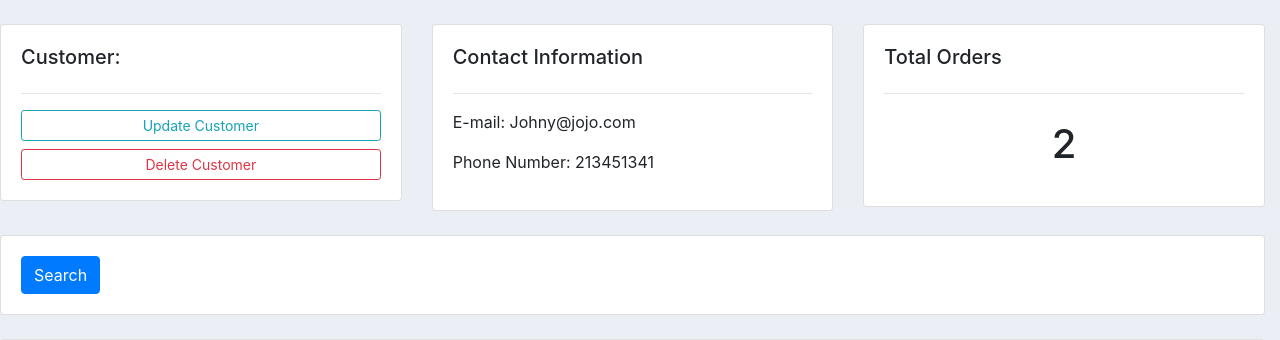
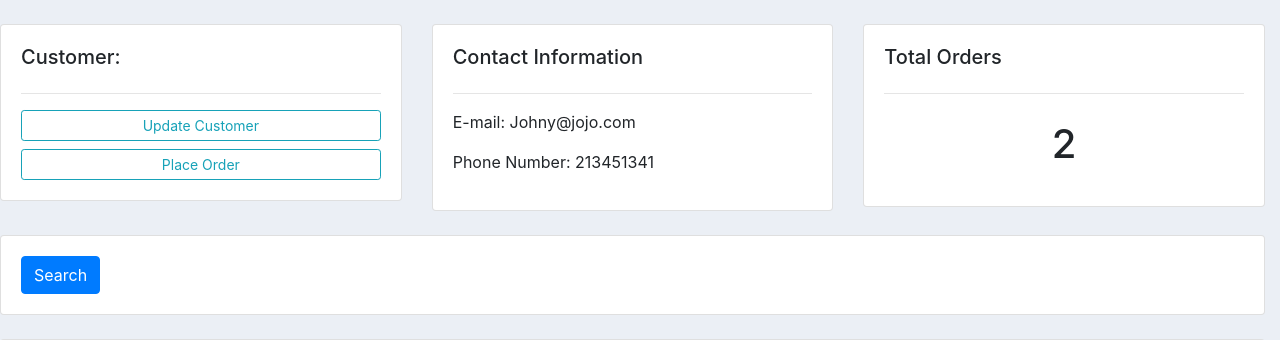
Before and after one commit to dhillonavdeep/OnlineStore, a Django app: page /customer/1/ in a window 1280 px wide. Shown: the part 66-406 px from the top of the page. Run offline with Django 3.2, Linux system fonts and the light colour scheme; data comes from the database, SQL or seed files in the repository; some libraries are stand-ins or nearby versions.

Commit message:
Changes to order_form and created README

```diff
--- a/accounts/templates/accounts/customer.html
+++ b/accounts/templates/accounts/customer.html
@@ -7,7 +7,7 @@
             <h5>Customer:</h5>
             <hr>
             <a class="btn btn-outline-info btn-sm btn-block"href="">Update Customer</a>
-            <a class="btn btn-outline-danger btn-sm btn-block"href="">Delete Customer</a>
+            <a class="btn btn-outline-info btn-sm btn-block"href="{% url 'create_order' customer.id %}">Place Order</a>
         </div>
     </div>
     <div class="col-md">
--- a/accounts/templates/accounts/dashboard.html
+++ b/accounts/templates/accounts/dashboard.html
@@ -29,8 +29,6 @@
         <h5> Last 5 Orders </h5>
         <hr>
         <div class="card card-body">
-            <a class="btn btn-primary btn-sm btn-block" href="{% url 'create_order' %}">
-            Create Order</a>
             <table class="table table-sm">
                 <tr>
                     <th>Product</th>
--- a/accounts/urls.py
+++ b/accounts/urls.py
@@ -7,7 +7,7 @@ urlpatterns = [
     path('products',views.products,name="products"),
     path('customer/<str:pk_test>/',views.customer,name="customer"),
 
-    path('create_order/',views.createOrder,name="create_order"),
+    path('create_order/<str:pk>',views.createOrder,name="create_order"),
     path('update_order/<str:pk>/',views.updateOrder,name="update_order"),
     path('delete_order/<str:pk>/',views.deleteOrder,name="delete_order"),
 ]
--- a/accounts/views.py
+++ b/accounts/views.py
@@ -3,6 +3,7 @@ from django.shortcuts import render,redirect
 # Create your views here.
 
 from django.http import HttpResponse
+from django.forms import fields, inlineformset_factory
 from .models import *
 from .forms import OrderForm
 
@@ -39,14 +40,21 @@ def customer(request,pk_test):
 
     return render(request,'accounts/customer.html',context)
 
-def createOrder(request):
-    form = OrderForm()
-    context= {'form':form}
+def createOrder(request,pk):
+    OrderFormSet=inlineformset_factory(Customer,Order,fields=('product','status'),extra=5)
+    #extra sets how many objects show at once
+    #when calling parent goes first
+    customer=Customer.objects.get(id=pk)
+    formset=OrderFormSet(queryset=Order.objects.none(),instance=customer)
+    # Order.objects.none() removes orders which are already placed(removes all existing objects)
+    # form = OrderForm(initial={'customer':customer})
+    context= {'formset':formset}
     if request.method == 'POST':
-        #print('PRINTING POST:',request.POST)
-        form = OrderForm(request.POST)
-        if form.is_valid():
-            form.save()
+        print('PRINTING POST:',request.POST)
+        # form = OrderForm(request.POST)
+        formset=OrderFormSet(request.POST,instance=customer)
+        if formset.is_valid():
+            formset.save()
             return redirect('/')
 
     return render(request,'accounts/order_form.html',context)
```
Also changed, not shown: accounts/templates/accounts/order_form.html (+7 -1 lines), README.md (added).
